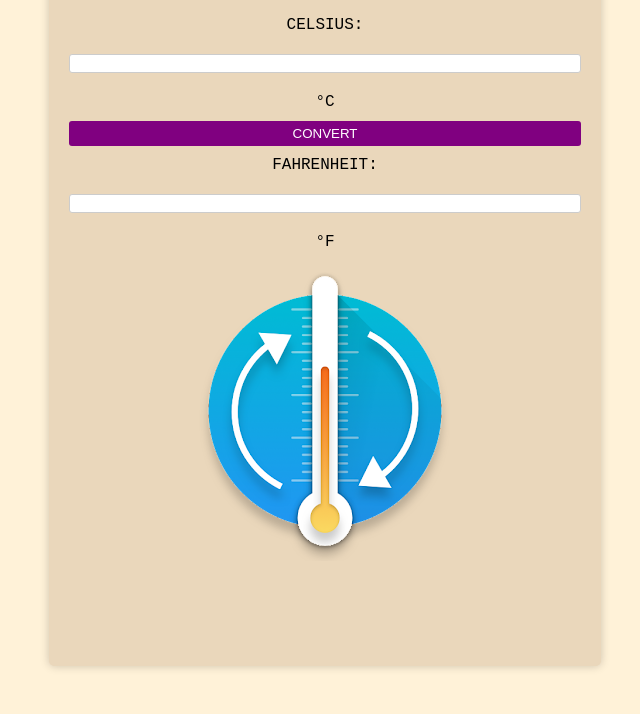
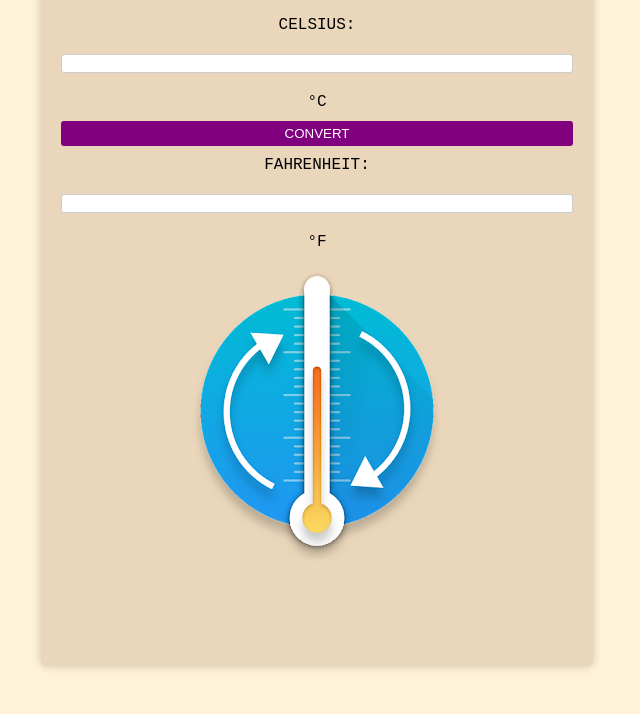
Before and after one commit to ThummalaVarsha/TemperatureConverter, a plain HTML site: page index.html in a window 1280 px wide. Shown: the part 114-828 px from the top of the page, without its empty margins (323-963 px from the left). After the commit the page ends 800 px from the top, so only its background shows below. Drawn offline with Linux system fonts and the light colour scheme.

Commit message:
index.html

```diff
--- a/index.html
+++ b/index.html
@@ -7,7 +7,7 @@
     <link rel="stylesheet" href="style.css">
 </head>
 <body>
-    <div class="wholeScreen">
+
     <div class="container">
         <h1>TEMPERATURE CONVERTER</h1>
         <div class="converter">
@@ -25,7 +25,6 @@
             </center>
         </div>
     </div>
-    </div>
     <script src="script.js"></script>
 </body>
 </html>
```
